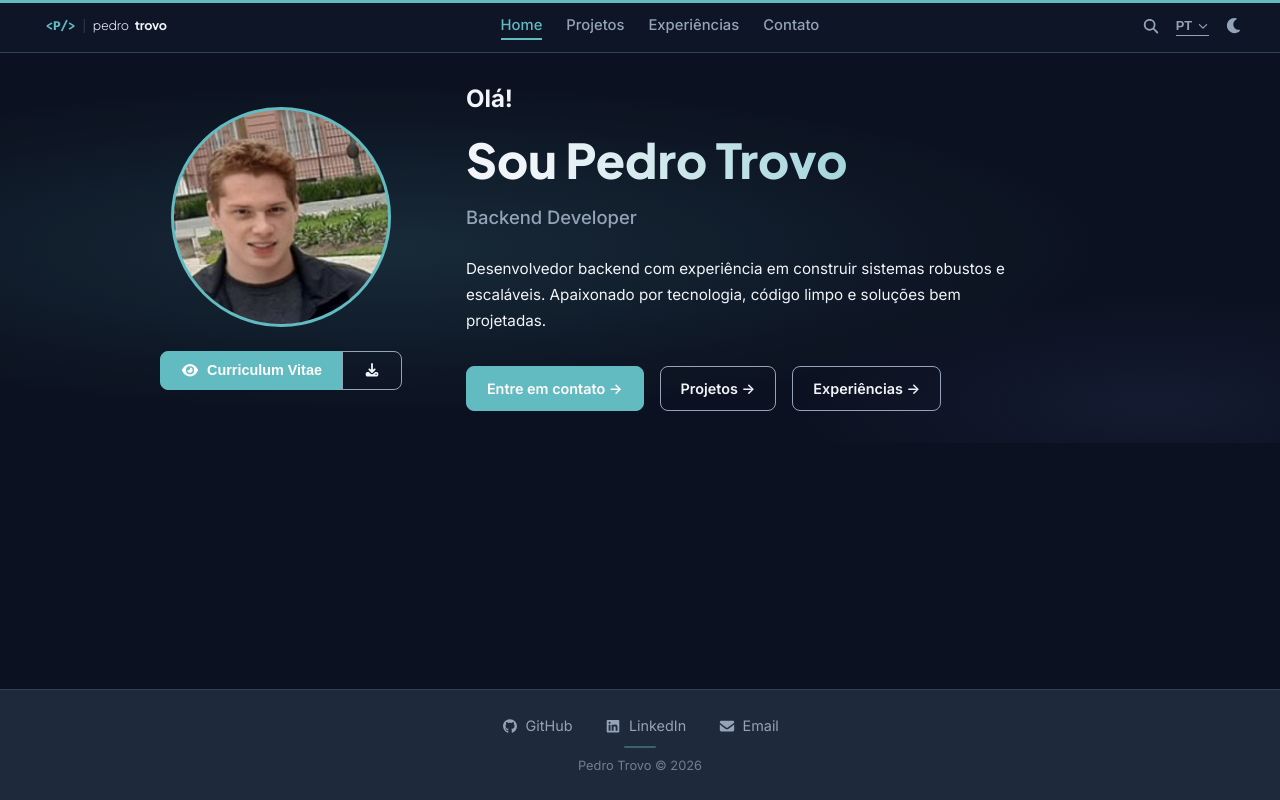
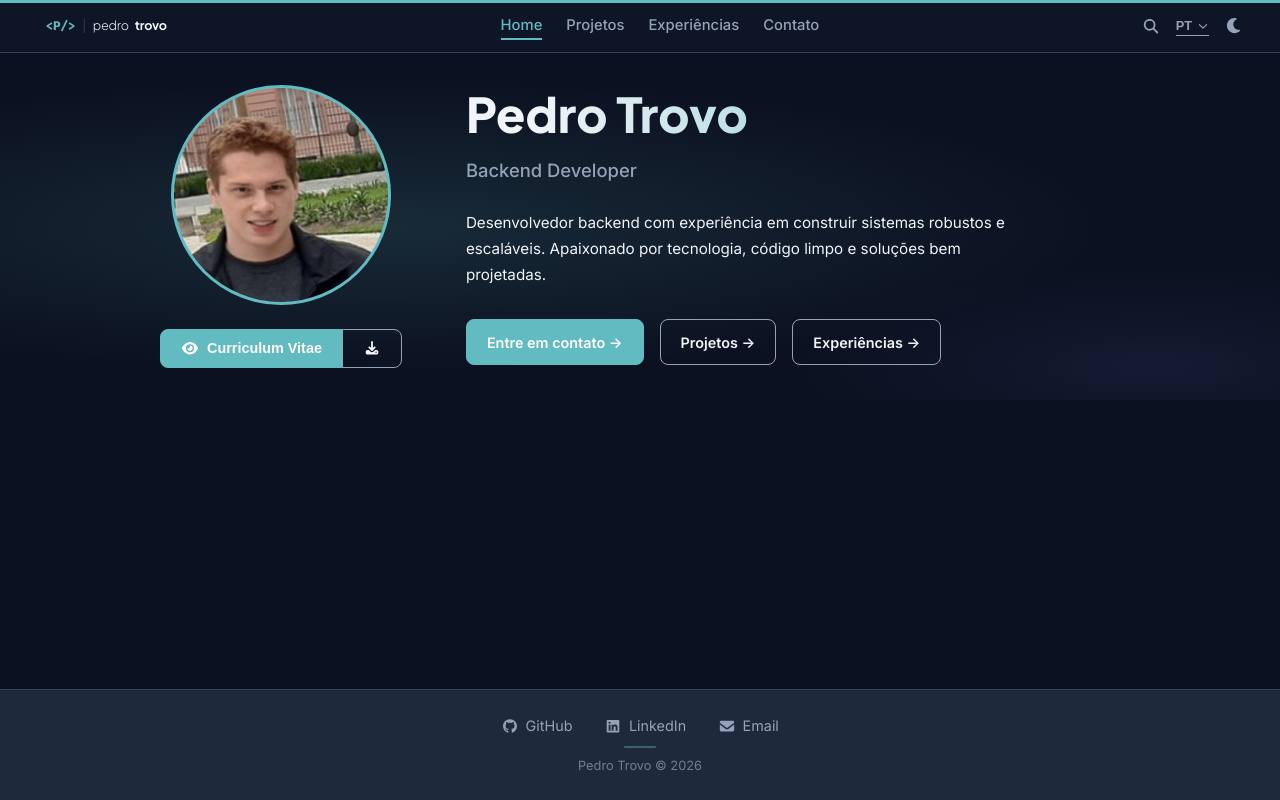
Before and after one commit to pedro-Trovo/Portfolio-pedro-trovo, a React (Vite) app: page / in a window 1280 px wide. Built offline with nearby package versions, Linux system fonts and the light colour scheme.

Commit message:
Revert "feat: adiciona saudacao Olá! acima do nome e Sou/I'm no nome"
This reverts commit bd10191e7e18e2c7b614e048f4123b0218ef1082.

```diff
--- a/src/i18n/en.json
+++ b/src/i18n/en.json
@@ -4,8 +4,7 @@
   "nav.experiences": "Experience",
   "nav.contact": "Contact",
 
-  "home.greeting": "Olá!",
-  "home.name": "I'm Pedro Trovo",
+  "home.name": "Pedro Trovo",
   "home.title": "Backend Developer",
   "home.bio": "Backend developer with experience building robust and scalable systems. Passionate about technology, clean code, and well-designed solutions.",
   "home.cv_download": "Curriculum Vitae",
--- a/src/i18n/es.json
+++ b/src/i18n/es.json
@@ -4,8 +4,7 @@
   "nav.experiences": "Experiencia",
   "nav.contact": "Contacto",
 
-  "home.greeting": "¡Hola!",
-  "home.name": "Soy Pedro Trovo",
+  "home.name": "Pedro Trovo",
   "home.title": "Backend Developer",
   "home.bio": "Desarrollador backend con experiencia en la creación de sistemas robustos y escalables. Apasionado por la tecnología, el código limpio y las soluciones bien diseñadas.",
   "home.cv_download": "Curriculum Vitae",
--- a/src/i18n/pt.json
+++ b/src/i18n/pt.json
@@ -4,8 +4,7 @@
   "nav.experiences": "Experiências",
   "nav.contact": "Contato",
 
-  "home.greeting": "Olá!",
-  "home.name": "Sou Pedro Trovo",
+  "home.name": "Pedro Trovo",
   "home.title": "Backend Developer",
   "home.bio": "Desenvolvedor backend com experiência em construir sistemas robustos e escaláveis. Apaixonado por tecnologia, código limpo e soluções bem projetadas.",
   "home.cv_download": "Curriculum Vitae",
--- a/src/pages/Home.jsx
+++ b/src/pages/Home.jsx
@@ -79,7 +79,6 @@ function Home() {
             initial="initial"
             animate="animate"
           >
-            <motion.p className="home-greeting heading-gradient" variants={fadeUp}>{t('home.greeting')}</motion.p>
             <motion.h1 className="home-name" variants={fadeUp}>{t('home.name')}</motion.h1>
             <motion.p className="home-title text-muted" variants={fadeUp}>{t('home.title')}</motion.p>
             <motion.p className="home-bio text-muted" variants={fadeUp}>{t('home.bio')}</motion.p>
--- a/src/styles/components/hero.css
+++ b/src/styles/components/hero.css
@@ -86,13 +86,6 @@
   gap: 1rem;
 }
 
-.home-greeting {
-  font-size: 1.5rem;
-  font-weight: 700;
-  margin: 0 0 0.25rem;
-  line-height: 1.2;
-}
-
 .home-name {
   font-size: 3rem;
   font-weight: 800;
```
